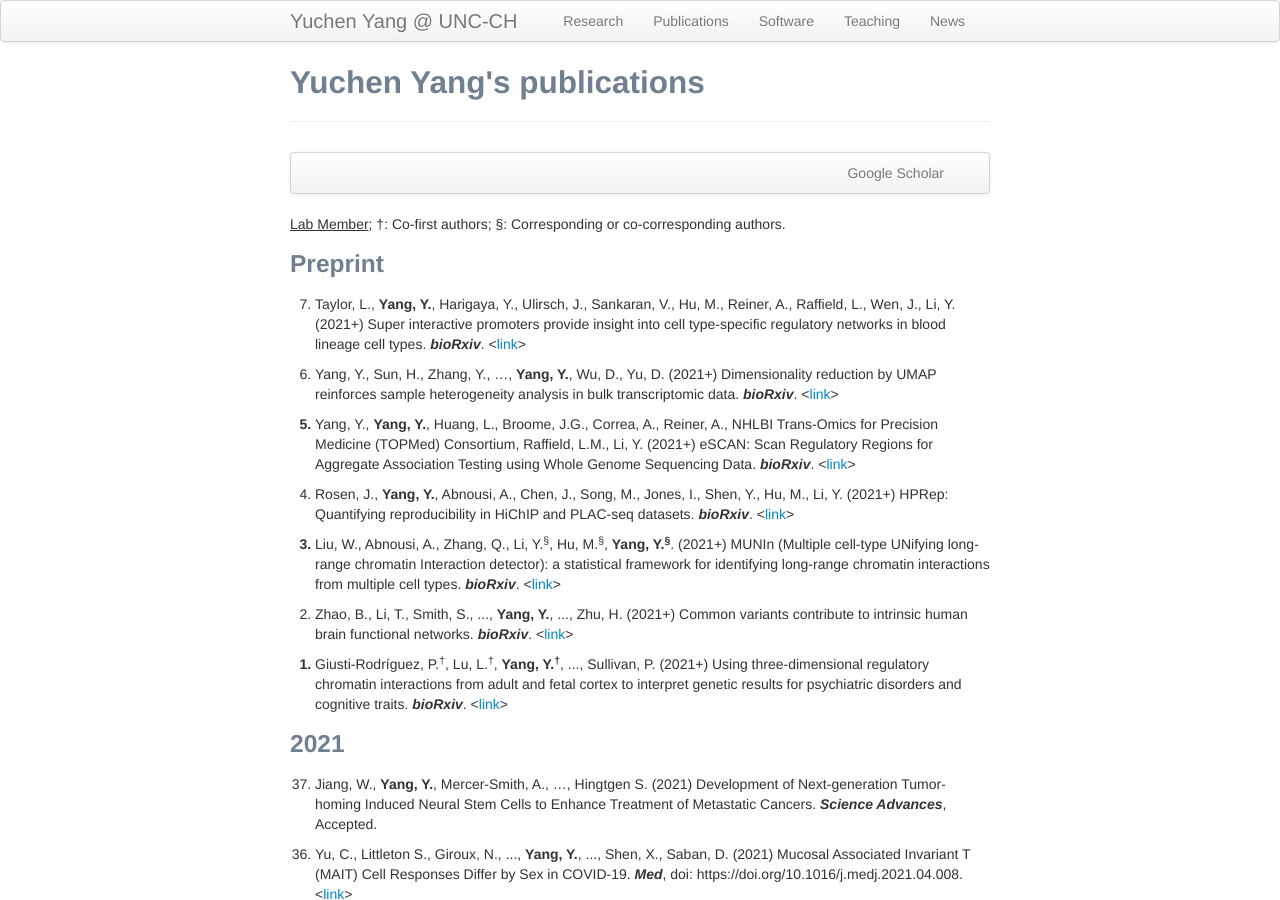
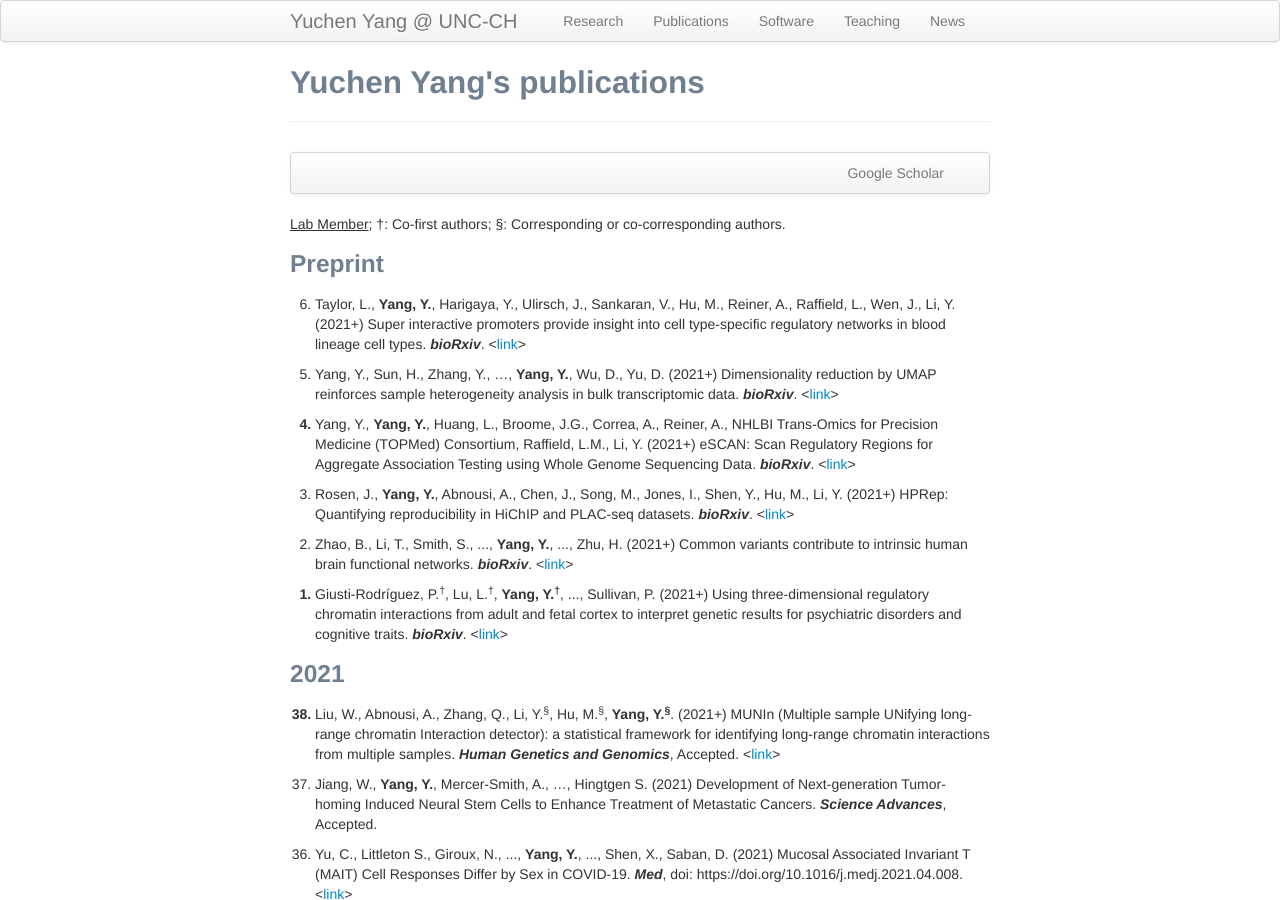
Before and after one commit to yycunc/yycunc.github.io, a Jekyll site: the page built from pages/pubs.md, in a window 1280 px wide and 900 px high. Built offline with Jekyll 4.4.1, drawn with Linux system fonts in a browser that asks for light colours.

Commit message:
Update pubs.md

```diff
--- a/pages/pubs.md
+++ b/pages/pubs.md
@@ -14,21 +14,21 @@ title: Yuchen Yang's publications
 <u>Lab Member</u>; &dagger;: Co-first authors; &sect;: Corresponding or co-corresponding authors.
 
 ### Preprint
-<ol start="7"> <li> Taylor, L., <b>Yang, Y.</b>, Harigaya, Y., Ulirsch, J., Sankaran, V., Hu, M., Reiner, A., Raffield, L., Wen, J., Li, Y. (2021+) Super interactive promoters provide insight into cell type-specific regulatory networks in blood lineage cell types. <i><b>bioRxiv</b></i>. <<a href="https://doi.org/10.1101/2021.03.15.435494">link</a>></li></ol>
+<ol start="6"> <li> Taylor, L., <b>Yang, Y.</b>, Harigaya, Y., Ulirsch, J., Sankaran, V., Hu, M., Reiner, A., Raffield, L., Wen, J., Li, Y. (2021+) Super interactive promoters provide insight into cell type-specific regulatory networks in blood lineage cell types. <i><b>bioRxiv</b></i>. <<a href="https://doi.org/10.1101/2021.03.15.435494">link</a>></li></ol>
 
-<ol start="6"> <li> Yang, Y., Sun, H., Zhang, Y., …, <b>Yang, Y.</b>, Wu, D., Yu, D. (2021+) Dimensionality reduction by UMAP reinforces sample heterogeneity analysis in bulk transcriptomic data. <i><b>bioRxiv</b></i>. <<a href="https://doi.org/10.1101/2021.01.12.426467">link</a>></li></ol>
+<ol start="5"> <li> Yang, Y., Sun, H., Zhang, Y., …, <b>Yang, Y.</b>, Wu, D., Yu, D. (2021+) Dimensionality reduction by UMAP reinforces sample heterogeneity analysis in bulk transcriptomic data. <i><b>bioRxiv</b></i>. <<a href="https://doi.org/10.1101/2021.01.12.426467">link</a>></li></ol>
 
-<ol start="5" style="font-weight: bold;"> <li><span style="font-weight: normal;"> Yang, Y., <b>Yang, Y.</b>, Huang, L., Broome, J.G., Correa, A., Reiner, A., NHLBI Trans-Omics for Precision Medicine (TOPMed) Consortium, Raffield, L.M., Li, Y. (2021+) eSCAN: Scan Regulatory Regions for Aggregate Association Testing using Whole Genome Sequencing Data. <i><b>bioRxiv</b></i>. <<a href="https://www.biorxiv.org/content/10.1101/2020.11.30.405266v1">link</a>></span></li></ol>
+<ol start="4" style="font-weight: bold;"> <li><span style="font-weight: normal;"> Yang, Y., <b>Yang, Y.</b>, Huang, L., Broome, J.G., Correa, A., Reiner, A., NHLBI Trans-Omics for Precision Medicine (TOPMed) Consortium, Raffield, L.M., Li, Y. (2021+) eSCAN: Scan Regulatory Regions for Aggregate Association Testing using Whole Genome Sequencing Data. <i><b>bioRxiv</b></i>. <<a href="https://www.biorxiv.org/content/10.1101/2020.11.30.405266v1">link</a>></span></li></ol>
 
-<ol start="4"> <li> Rosen, J., <b>Yang, Y.</b>, Abnousi, A., Chen, J., Song, M., Jones, I., Shen, Y., Hu, M., Li, Y. (2021+) HPRep: Quantifying reproducibility in HiChIP and PLAC-seq datasets. <i><b>bioRxiv</b></i>. <<a href="https://www.biorxiv.org/content/10.1101/2020.11.23.394239v1">link</a>></li></ol>
-
-<ol start="3" style="font-weight: bold;"> <li><span style="font-weight: normal;">Liu, W., Abnousi, A., Zhang, Q., Li, Y.<sup>&sect;</sup>, Hu, M.<sup>&sect;</sup>, <b>Yang, Y.<sup>&sect;</sup></b>. (2021+) MUNIn (Multiple cell-type UNifying long-range chromatin Interaction detector): a statistical framework for identifying long-range chromatin interactions from multiple cell types. <i><b>bioRxiv</b></i>. <<a href="https://www.biorxiv.org/content/10.1101/2020.11.12.380782v1">link</a>></span></li></ol>
+<ol start="3"> <li> Rosen, J., <b>Yang, Y.</b>, Abnousi, A., Chen, J., Song, M., Jones, I., Shen, Y., Hu, M., Li, Y. (2021+) HPRep: Quantifying reproducibility in HiChIP and PLAC-seq datasets. <i><b>bioRxiv</b></i>. <<a href="https://www.biorxiv.org/content/10.1101/2020.11.23.394239v1">link</a>></li></ol>
 
 <ol start="2"> <li> Zhao, B., Li, T., Smith, S., ..., <b>Yang, Y.</b>, ..., Zhu, H. (2021+) Common variants contribute to intrinsic human brain functional networks. <i><b>bioRxiv</b></i>. <<a href="https://www.biorxiv.org/content/10.1101/2020.07.30.229914v2.full">link</a>></li></ol>
 
 <ol start="1" style="font-weight: bold;"> <li><span style="font-weight: normal;">Giusti-Rodríguez, P.<sup>&dagger;</sup>, Lu, L.<sup>&dagger;</sup>, <b>Yang, Y.<sup>&dagger;</sup></b>, ..., Sullivan, P. (2021+) Using three-dimensional regulatory chromatin interactions from adult and fetal cortex to interpret genetic results for psychiatric disorders and cognitive traits. <i><b>bioRxiv</b></i>. <<a href="https://www.biorxiv.org/content/10.1101/406330v1.full">link</a>></span></li></ol>
 
 ### 2021
+<ol start="38" style="font-weight: bold;"> <li><span style="font-weight: normal;">Liu, W., Abnousi, A., Zhang, Q., Li, Y.<sup>&sect;</sup>, Hu, M.<sup>&sect;</sup>, <b>Yang, Y.<sup>&sect;</sup></b>. (2021+) MUNIn (Multiple sample UNifying long-range chromatin Interaction detector): a statistical framework for identifying long-range chromatin interactions from multiple samples. <i><b>Human Genetics and Genomics</b></i>, Accepted. <<a href="https://www.biorxiv.org/content/10.1101/2020.11.12.380782v1">link</a>></span></li></ol>
+
 <ol start="37"> <li> Jiang, W., <b>Yang, Y.</b>, Mercer-Smith, A., …, Hingtgen S. (2021) Development of Next-generation Tumor-homing Induced Neural Stem Cells to Enhance Treatment of Metastatic Cancers. <i><b>Science Advances</b></i>, Accepted.</li></ol>
 
 <ol start="36"> <li>Yu, C., Littleton S., Giroux, N., ..., <b>Yang, Y.</b>, ..., Shen, X., Saban, D. (2021) Mucosal Associated Invariant T (MAIT) Cell Responses Differ by Sex in COVID-19. <i><b>Med</b></i>, doi: https://doi.org/10.1016/j.medj.2021.04.008. <<a href="https://www.cell.com/med/pdf/S2666-6340(21)00157-4.pdf?_returnURL=https%3A%2F%2Flinkinghub.elsevier.com%2Fretrieve%2Fpii%2FS2666634021001574%3Fshowall%3Dtrue">link</a>></li></ol>
```
